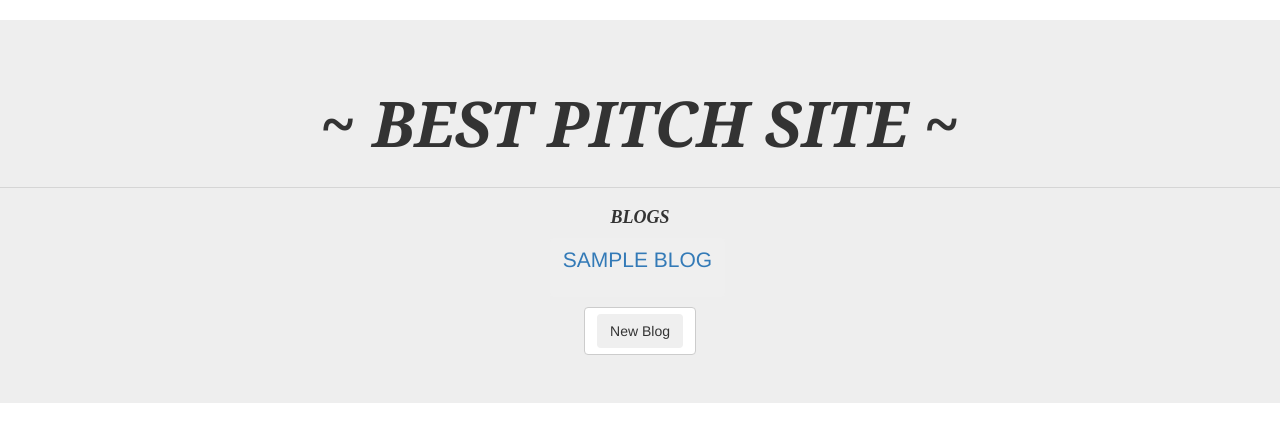
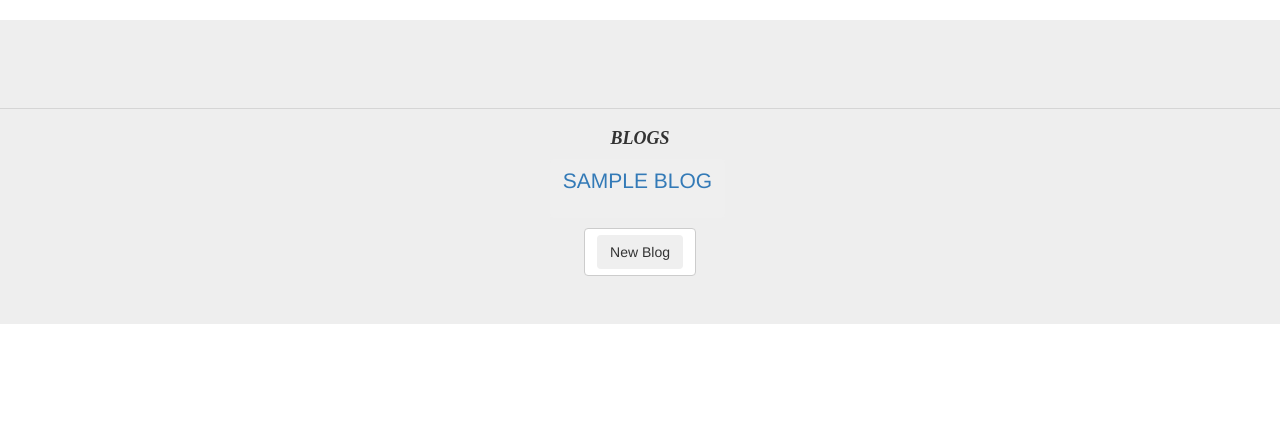
Before and after one commit to collinsbett29/personal-blog, a Python web app: template app/templates/index.html in a window 1280 px wide. Shown: the part 72-514 px from the top of the page. Run offline with Jinja, Linux system fonts and the light colour scheme; the template is opened without the code that fills it: most values are stand-ins (such as "Sample title", 1, 10 or a date in 2020); some libraries are stand-ins or nearby versions.

```diff
--- a/app/templates/index.html
+++ b/app/templates/index.html
@@ -12,7 +12,7 @@
 <div class="jumbotron">
     <div class="row">
         <div class="col" style="text-align: center;" >
-            <h1 style="font-style: italic;font-family:Cambria, Cochin, Georgia, Times, 'Times New Roman', serif;"><strong>~ BEST PITCH SITE ~</strong></h1>
+            <h1 style="font-style: italic;font-family:Cambria, Cochin, Georgia, Times, 'Times New Roman', serif;"><strong></strong></h1>
             <!-- <img src="/static/images/images.jpeg" style= "margin-right: 100%;padding-right: 100%; height:300px;">             -->
         </div>
     </div>
```
